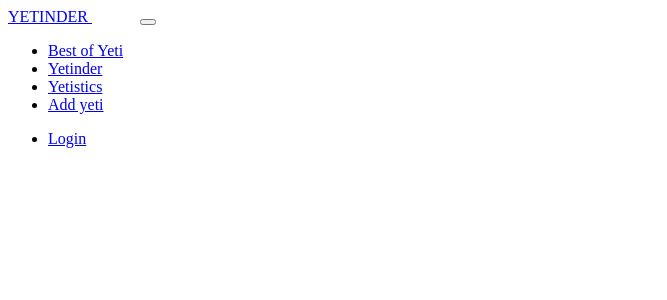
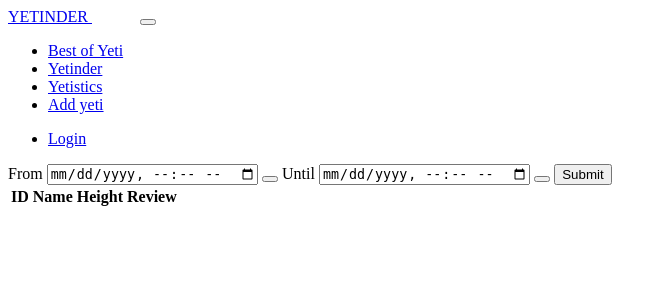
Before and after one commit to MrkMrk00/yetinder, a Symfony app: template templates/yetistics/yetistics.html.twig in a window 1280 px wide. Shown: the top 300 px of the page, without its empty margins (0-667 px from the left). Run offline with Twig, Linux system fonts and the light colour scheme; the template is opened without the code that fills it, so the values that code supplies are empty; some libraries are stand-ins or nearby versions.

Commit message:
Yetistiky

```diff
--- a/src/Controller/Api/ColorApiController.php
+++ b/src/Controller/Api/ColorApiController.php
@@ -13,9 +13,10 @@
 use Symfony\Component\Routing\Annotation\Route;
 use Symfony\Contracts\Translation\TranslatorInterface;
 
+#[Route('/color', name: 'color_')]
 class ColorApiController extends AbstractController
 {
-    #[Route('/color/new', name: 'color_new', methods: 'POST')]
+    #[Route('/new', name: 'new', methods: 'POST')]
     #[IsGranted('ROLE_USER', statusCode: 403)]
     public function newColor(
         Request $req,
@@ -52,7 +53,7 @@
         return $this->json(data: $errors, status: (count($errors) === 0 ? 200 : 400));
     }
 
-    #[Route('/color/json', name: 'color_json', methods: 'GET')]
+    #[Route('/json', name: 'json', methods: 'GET')]
     public function getColors(ColorRepository $rep): JsonResponse
     {
         return $this->json($rep->findAll());
--- a/templates/components/yeti_form.html.twig
+++ b/templates/components/yeti_form.html.twig
@@ -50,7 +50,7 @@
                     style="display: flex;"
                 >
                     <h3 class="my-2">{{ 'Add new color'|trans }}</h3>
-                    <button id="close-form-button" class="btn btn-light btn-outline-danger my-1 fa-solid fa-x"></button>
+                    <button id="close-form-button" class="btn btn-danger my-1 fa-solid fa-x"></button>
                 </div>
                 <form id="color-form" class="card-body" action="{{ path('color_new') }}" method="post">
                     <div class="mb-3">
@@ -97,7 +97,9 @@
                             .then(errors => {
                                 $('#color-name').addClass('is-invalid')
                                 for (const error of errors) {
-                                    $('#name-invalid-feedback').append(`<p>${error}</p>`)
+                                    const feedbackField = $('#name-invalid-feedback');
+                                    feedbackField.empty()
+                                    feedbackField.append(`<p>${error}</p>`)
                                 }
                             })
                         return
--- a/templates/yetinder/yetinder.html.twig
+++ b/templates/yetinder/yetinder.html.twig
@@ -4,7 +4,7 @@
     {{ encore_entry_script_tags('yetinder') }}
 {% endblock %}
 {% block stylesheets %}
-{{ parent() }}
+    {{ parent() }}
     {{ encore_entry_link_tags('yetinder') }}
 {% endblock %}
 
--- a/templates/yetistics/yetistics.html.twig
+++ b/templates/yetistics/yetistics.html.twig
@@ -1 +1,80 @@
 {% extends 'base.html.twig' %}
+
+{% block body %}
+    <div class="container-fluid">
+        <div class="row justify-content-center flex-row-reverse mt-3">
+            <div class="col-lg-3 col-sm-8">
+                <form class="d-flex flex-column" method="post" action="{{ path('yetistics') }}">
+                    <span class="mb-3">
+                        <label class="form-label" for="date-from">{{ 'From'|trans }}</label>
+                        <span class="d-flex flex-row">
+                            <input class="form-control" type="datetime-local" id="date-from" name="from"
+                                value="{% if defaults.from is defined %}{{ defaults.from }}{% endif %}">
+                            <button id="null-from-btn" type="button" class="btn btn-danger mx-1"><i class="fa-solid fa-x"></i></button>
+                        </span>
+                    </span>
+                    <span class="mb-3">
+                        <label class="form-label" for="date-until">{{ 'Until'|trans }}</label>
+                        <span class="d-flex flex-row">
+                            <input class="form-control" type="datetime-local" id="date-until" name="until"
+                                value="{% if defaults.until is defined %}{{ defaults.until }}{% endif %}">
+                            <button id="null-until-btn" type="button" class="btn btn-danger mx-1"><i class="fa-solid fa-x"></i></button>
+                        </span>
+                    </span>
+                    <span class="mb-3">
+                        <button class="btn btn-primary" type="submit">{{ 'Submit'|trans }}</button>
+                    </span>
+                </form>
+            </div>
+            <div class="col-md-8 col-lg-6">
+                <table class="table table-striped">
+                    <thead>
+                        <tr>
+                            <th>ID</th>
+                            <th>{{ 'Name'|trans }}</th>
+                            <th>{{ 'Height'|trans }}</th>
+                            <th>{{ 'Review'|trans }}</th>
+                        </tr>
+                    </thead>
+                    <tbody>
+                        {% for yeti in yetis %}
+                            <tr>
+                                <td>{{ yeti.id }}</td>
+                                <td>{{ yeti.name }}</td>
+                                <td>{{ yeti.height }} cm</td>
+                                <td>{{ yeti.sum }}</td>
+                            </tr>
+                        {% endfor %}
+                    </tbody>
+                </table>
+            </div>
+        </div>
+    </div>
+    <script type="text/javascript">
+        $(document).ready(() => {
+            const dateFrom = $('#date-from'),
+                dateUntil = $('#date-until')
+
+            $('#null-from-btn').click(() => {
+                dateFrom.val(null)
+            })
+
+            $('#null-until-btn').click(() => {
+                dateUntil.val(null)
+            })
+
+            dateFrom.change(() => {
+                dateUntil.attr('min', dateFrom.val())
+                if (dateUntil.val() < dateFrom.val()) {
+                    dateUntil.val(null)
+                }
+            })
+
+            dateUntil.change(() => {
+                if (dateUntil.val() < dateFrom.val()) {
+                    dateFrom.val(null)
+                }
+            })
+        })
+    </script>
+{% endblock %}
--- a/translations/messages.cs.yaml
+++ b/translations/messages.cs.yaml
@@ -17,6 +17,8 @@
 Date:   Datum
 Year(s):  Rok(y/ů)
 Sex:    Pohlaví
+From:   Od
+Until:  Do
 
 male:   M
 female: Ž
```
Also changed, not shown: assets/yetinder/Root.js (+4 -4 lines), src/Controller/Api/YetinderApiController.php (renamed from src/Controller/Api/YetiApiController.php, +4 -3 lines), src/Controller/IndexController.php (+75 -12 lines), src/Controller/YetisticsController.php (deleted, +0 -18 lines), src/Entity/Yeti.php (+3 -8 lines).
